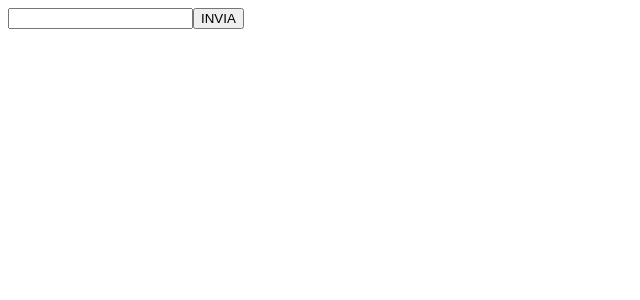
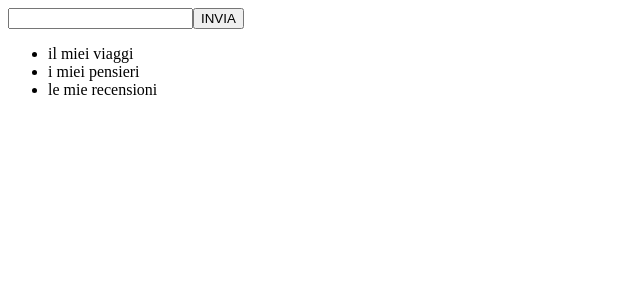
Before and after one commit to PaoloVisone/react-form, a React (Vite) app: page / in a window 1280 px wide. Shown: the top 300 px of the page, without its empty margins (0-640 px from the left). Built offline with nearby package versions, Linux system fonts and the light colour scheme.

Commit message:
[feat] update array

```diff
--- a/src/components/Input.jsx
+++ b/src/components/Input.jsx
@@ -1,26 +1,42 @@
 import { useState } from "react";
 
 // Array di articoli
-const Article = ['il miei viaggi', 'i miei pensieri', 'le mie recensioni']
+const listArticles = ['il miei viaggi', 'i miei pensieri', 'le mie recensioni']
 
 export default function input() {
 
     // Stato dell'articolo
-    const [listArticle, setListAricle] = useState(Article);
+    const [Articles, setListArticles] = useState(listArticles);
     // Inserimento nuovo articolo
     const [newArticle, setNewArticle] = useState('');
 
     //preventDefault per non inviare il Form
-    const handleSubmit = event => {
-        event.preventDefault();
+    const handleSubmit = e => {
+        e.preventDefault();
+        // Creazione di un nuovo array
+        const updateArticle = [...Articles, newArticle];
+        setListArticles(updateArticle);
+        // Svuto la cella
+        setNewArticle('');
     }
 
     return (
-        <form onSubmit={handleSubmit}>
-            <input type="text" value={newArticle}
-                onChange={e => { setNewArticle(e.target.value) }} />
-            <button>INVIA</button>
-        </form>
+        <>
+            <form onSubmit={handleSubmit}>
+                <input type="text" value={newArticle}
+                    onChange={e => { setNewArticle(e.target.value) }} />
+                <button>INVIA</button>
+            </form>
+
+            {/* //lista dei articoli */}
+
+            <ul>
+                {Articles.map((Article, i) => (
+                    <li key={i}>
+                        {Article}
+                    </li>
+                ))}
+            </ul></>
     )
 
 }
```
